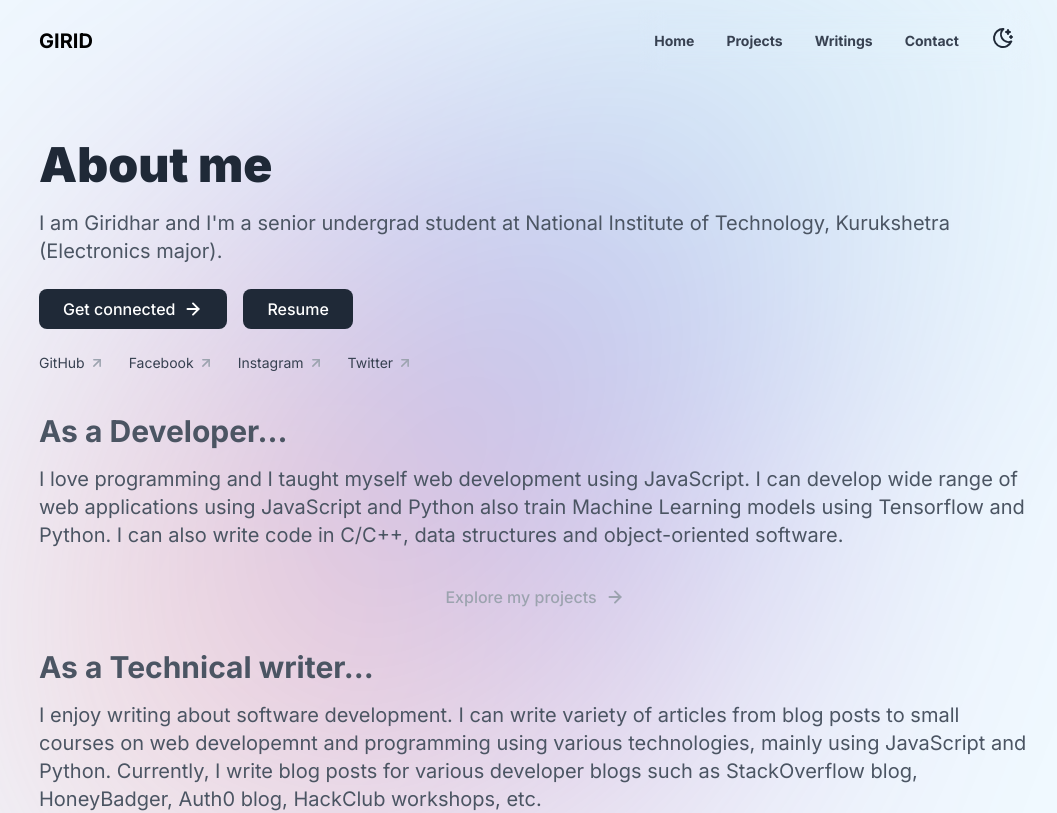
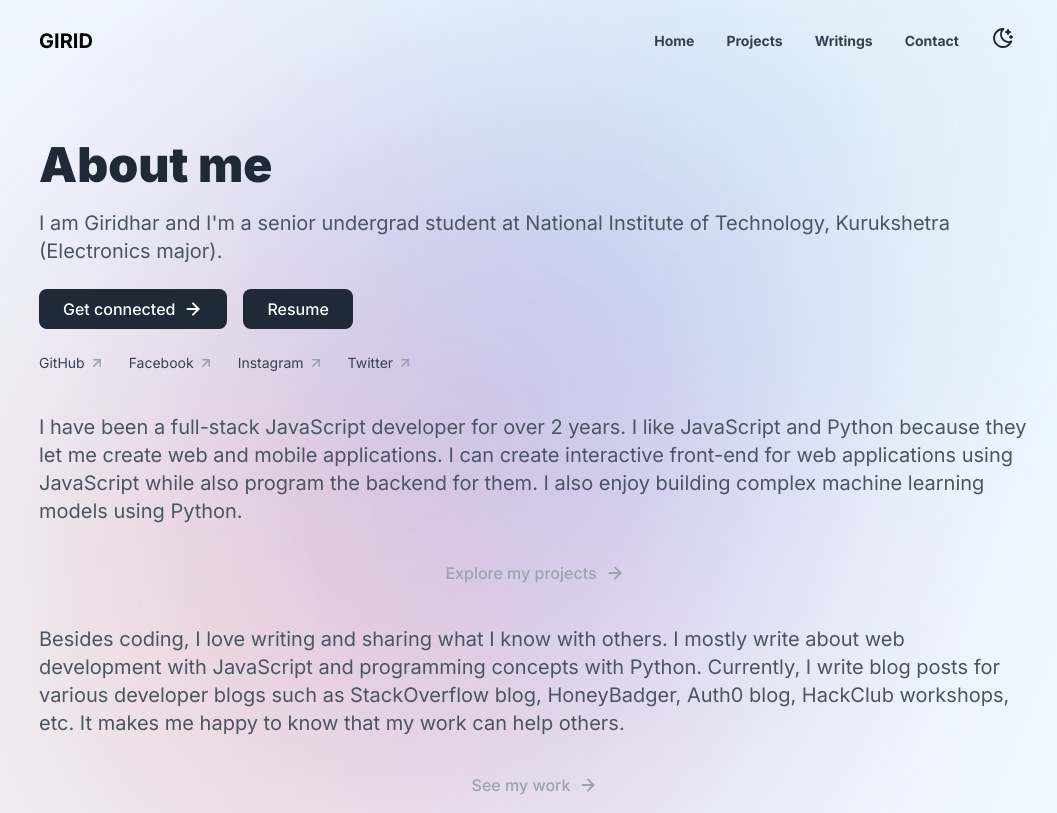
Before and after one commit to giridhar7632/personal-site, a SvelteKit app: page /about in a window 1280 px wide. Shown: the top 813 px of the page, without its empty margins (105-1162 px from the left). Built offline with nearby package versions, Linux system fonts and the light colour scheme; a web font is replaced by a local one.

Commit message:
Edit about

```diff
--- a/src/routes/about/+page.svelte
+++ b/src/routes/about/+page.svelte
@@ -38,12 +38,9 @@
 		</ul>
 	</header>
 	<div class="my-6">
-		<h2 class="text-3xl font-bold mb-4 text-gray-600 dark:text-gray-300">As a Developer...</h2>
+		<!-- <h2 class="text-3xl font-bold mb-4 text-gray-600 dark:text-gray-300">As a Developer...</h2> -->
 		<p class="text-gray-600 text-xl dark:text-gray-300 mb-5">
-			I love programming and I taught myself web development using JavaScript. I can develop wide
-			range of web applications using JavaScript and Python also train Machine Learning models using
-			Tensorflow and Python. I can also write code in C/C++, data structures and object-oriented
-			software.
+			I have been a full-stack JavaScript developer for over 2 years. I like JavaScript and Python because they let me create web and mobile applications. I can create interactive front-end for web applications using JavaScript while also program the backend for them. I also enjoy building complex machine learning models using Python.
 		</p>
 		<a href={'/projects'}>
 			<Button variant="text" class="w-full text-gray-400 hover:ring-gray-400">
@@ -53,17 +50,15 @@
 		</a>
 	</div>
 	<div class="my-6">
-		<h2 class="text-3xl font-bold mb-4 text-gray-600 dark:text-gray-300">
+		<!-- <h2 class="text-3xl font-bold mb-4 text-gray-600 dark:text-gray-300">
 			As a Technical writer...
-		</h2>
+		</h2> -->
 		<p class="text-gray-600 text-xl dark:text-gray-300 mb-5">
-			I enjoy writing about software development. I can write variety of articles from blog posts to
-			small courses on web developemnt and programming using various technologies, mainly using
-			JavaScript and Python. Currently, I write blog posts for various developer blogs such as <a
+			Besides coding, I love writing and sharing what I know with others. I mostly write about web development with JavaScript and programming concepts with Python. Currently, I write blog posts for various developer blogs such as <a
 				href={'https://stackoverflow.blog/author/giridhar-talla/'}>StackOverflow blog</a
 			>, <a href={'https://www.honeybadger.io/blog/authors/giridhartalla/'}>HoneyBadger</a>,
 			<a href={'https://auth0.com/blog/authors/giridhar-talla/'}>Auth0 blog</a>,
-			<a href={'https://workshops.hackclub.com/'}>HackClub workshops</a>, etc.
+			<a href={'https://workshops.hackclub.com/'}>HackClub workshops</a>, etc. It makes me happy to know that my work can help others.
 		</p>
 		<a href="/writings">
 			<Button variant="text" class="w-full text-gray-400 hover:ring-gray-400">
```
